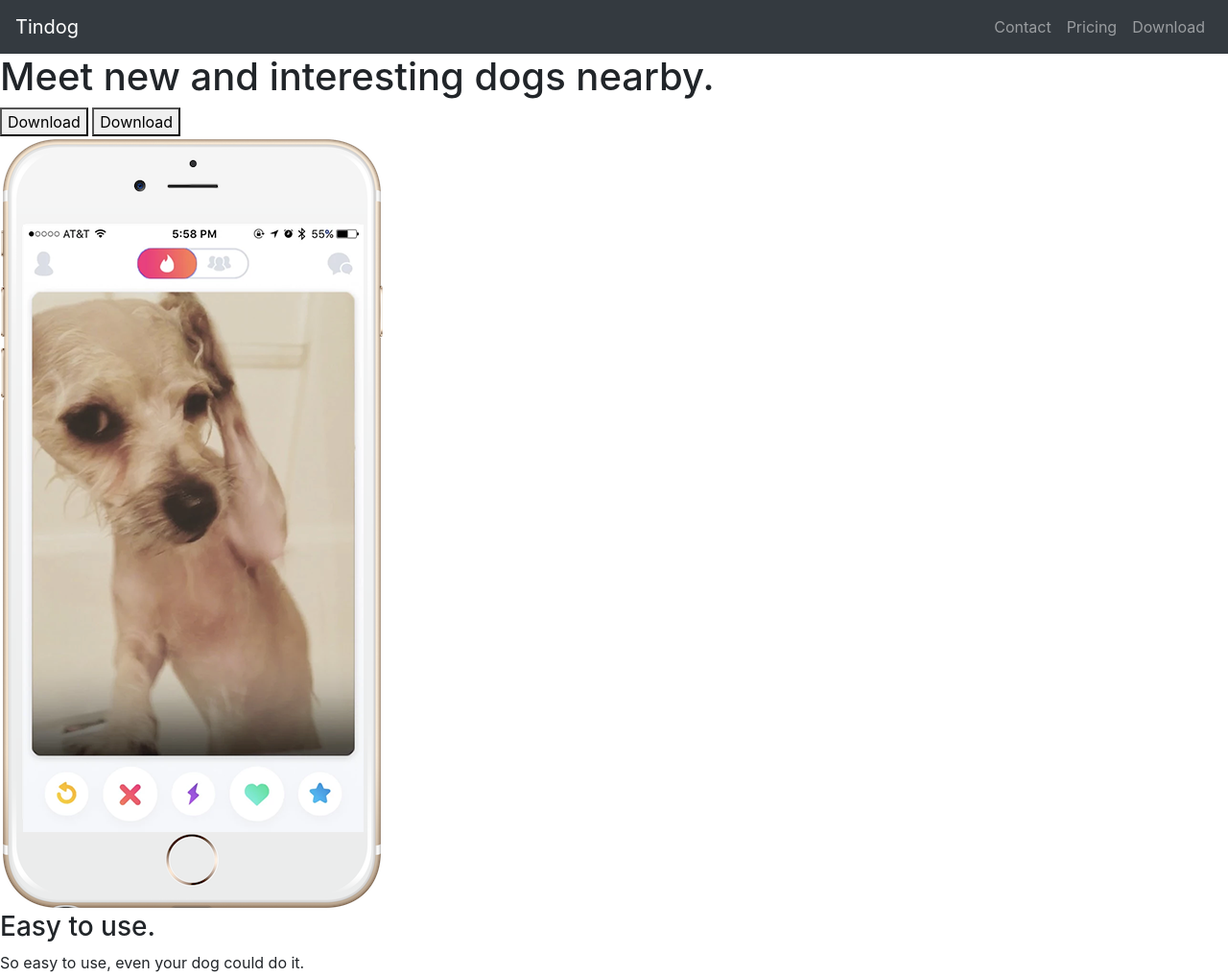
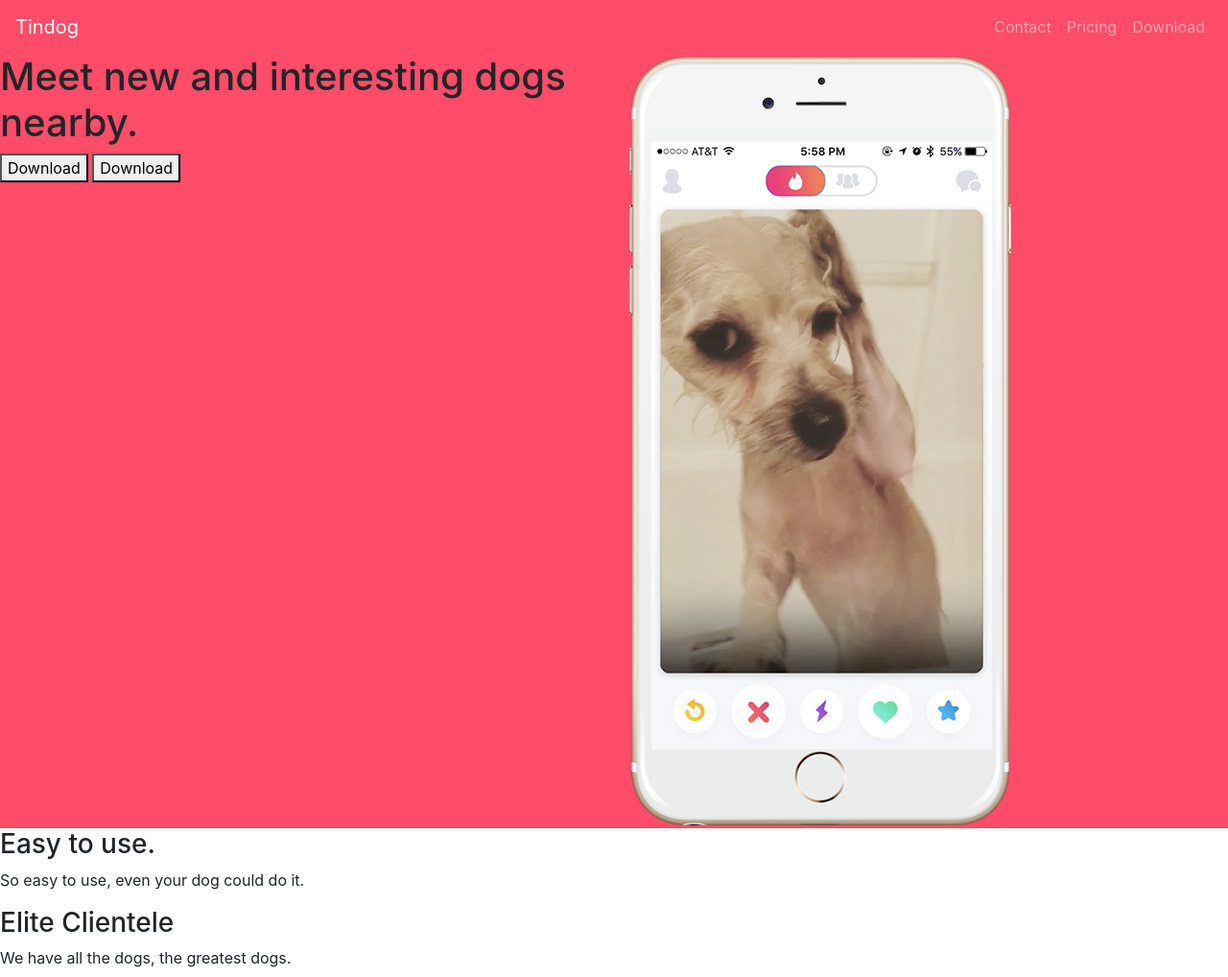
Before and after one commit to hurairafaraz50/TinDog-Start-master, a plain HTML site: page index.html in a window 1280 px wide. Shown: the top 1018 px of the page at 96% size. Drawn offline with nearby package versions, Linux system fonts and the light colour scheme.

Commit message:
added bg-color & fonts

```diff
--- a/css/styles.css
+++ b/css/styles.css
@@ -0,0 +1,9 @@
+#title{
+     background-color: #ff4c68;
+}
+h1{
+    font-family: 'Montserrat-Black';
+    font-size: 3rem;
+    line-height: 1.5;
+
+}
--- a/index.html
+++ b/index.html
@@ -4,6 +4,9 @@
 <head>
   <meta charset="utf-8">
   <title>TinDog</title>
+  <link rel="preconnect" href="https://fonts.googleapis.com">
+  <link rel="preconnect" href="https://fonts.gstatic.com" crossorigin>
+  <link href="https://fonts.googleapis.com/css2?family=Montserrat&family=Ubuntu&display=swap" rel="stylesheet">
   <link rel="stylesheet" href="css/styles.css">
   <link rel="stylesheet" href="https://cdn.jsdelivr.net/npm/bootstrap@4.0.0/dist/css/bootstrap.min.css" integrity="sha384-Gn5384xqQ1aoWXA+058RXPxPg6fy4IWvTNh0E263XmFcJlSAwiGgFAW/dAiS6JXm" crossorigin="anonymous">
   <script src="https://code.jquery.com/jquery-3.2.1.slim.min.js" integrity="sha384-KJ3o2DKtIkvYIK3UENzmM7KCkRr/rE9/Qpg6aAZGJwFDMVNA/GpGFF93hXpG5KkN" crossorigin="anonymous"></script>
@@ -17,7 +20,7 @@
 
     <!-- Nav Bar -->
 
-    <nav class="navbar bg-dark navbar-expand-lg navbar-dark">
+    <nav class="navbar  navbar-expand-lg navbar-dark">
       <a class="navbar-brand" href="">Tindog</a>
        <button class="navbar-toggler" type="button" data-toggle="collapse" data-target="#navbarSupportedContent" aria-controls="navbarSupportedContent" aria-expanded="false" aria-label="Toggle navigation">
       <span class="navbar-toggler-icon"></span>
@@ -39,16 +42,16 @@
 
 
     <!-- Title -->
-
-    <div>
-      <h1>Meet new and interesting dogs nearby.</h1>
-      <button type="button">Download</button>
-      <button type="button">Download</button>
+    <div class="row">
+      <div class="col-lg-6" >
+        <h1>Meet new and interesting dogs nearby.</h1>
+        <button type="button">Download</button>
+        <button type="button">Download</button>
+      </div>
+      <div class="col-lg-6">
+        <img src="images/iphone6.png" alt="iphone-mockup">
+      </div>
     </div>
-    <div>
-      <img src="images/iphone6.png" alt="iphone-mockup">
-    </div>
-
   </section>
 
 
```
